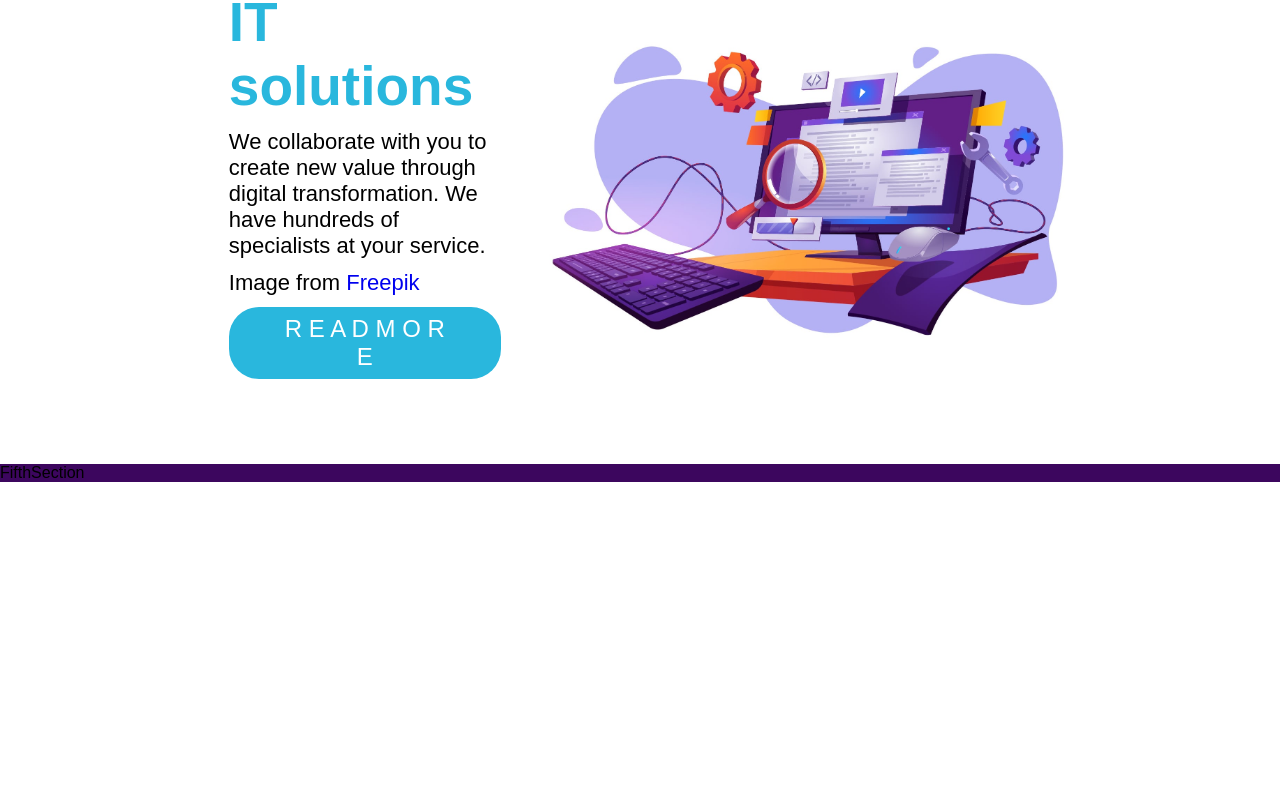
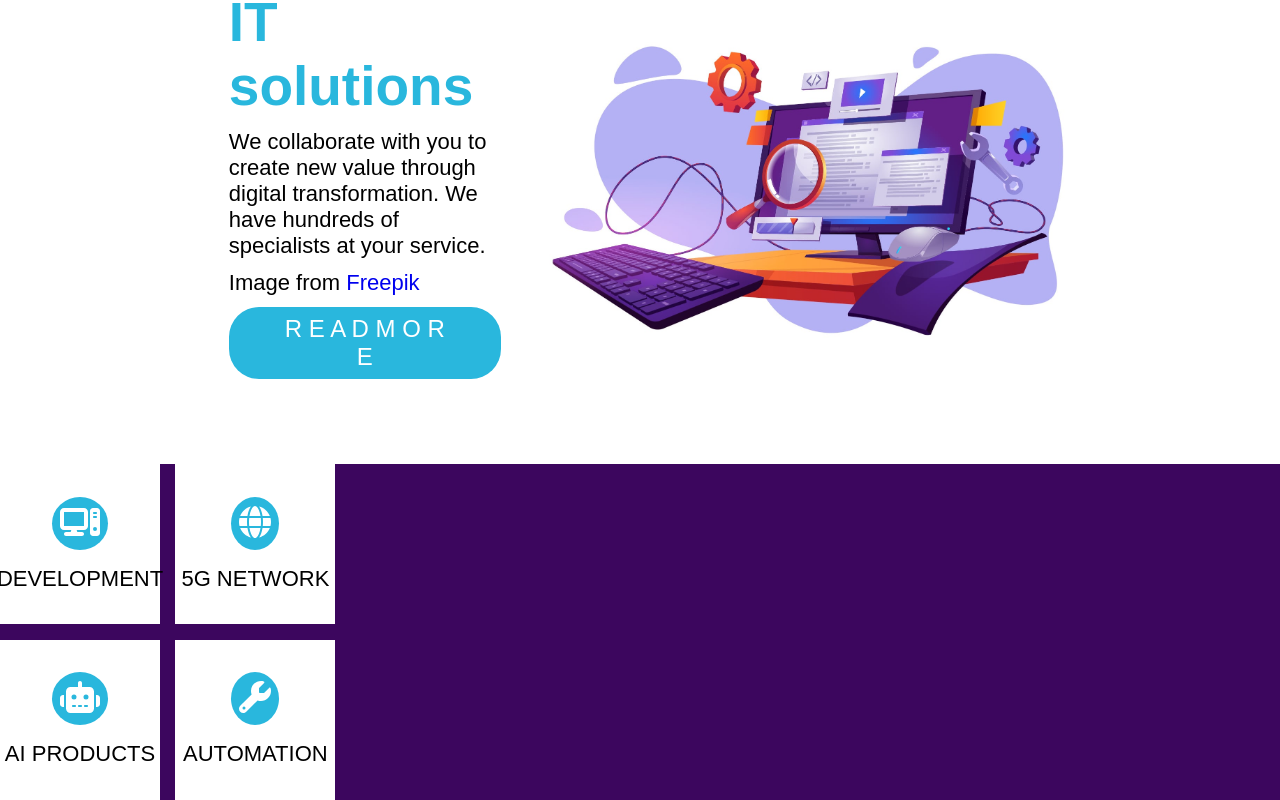
Before and after one commit to khashayaryaghma/WebSoftwareDevelopers, a React (Create React App) app in the folder client/: page / in a window 1280 px wide. Shown: the part 2346-3146 px from the top of the page. Before the commit the page ends 2828 px from the top, so only its background shows below. Built offline with nearby package versions, Linux system fonts and the light colour scheme.

Commit message:
add Grid

```diff
--- a/client/src/components/FifthSection/FifthSection.js
+++ b/client/src/components/FifthSection/FifthSection.js
@@ -1,10 +1,48 @@
-import { StyledFifthSection } from "./FifthSection.styles"
+import {
+    GridContainer,
+    StyledBox,
+    StyledDiv,
+    StyledFifthSection,
+} from "./FifthSection.styles";
+import { FontAwesomeIcon } from "@fortawesome/react-fontawesome";
+import {
+    faComputer,
+    faGlobe,
+    faRobot,
+    faWrench,
+} from "@fortawesome/free-solid-svg-icons";
 
-
-function FifthSection({bgColor}) {
-  return (
-    <StyledFifthSection bgColor={bgColor}>FifthSection</StyledFifthSection>
-  )
+function FifthSection({ bgColor }) {
+    return (
+        <StyledFifthSection bgColor={bgColor}>
+            <GridContainer>
+                <StyledBox>
+                    <StyledDiv>
+                        <FontAwesomeIcon icon={faComputer} />
+                    </StyledDiv>
+                    <p className="para">DEVELOPMENT</p>
+                </StyledBox>
+                <StyledBox>
+                    <StyledDiv>
+                        <FontAwesomeIcon icon={faGlobe} />
+                    </StyledDiv>
+                    <p className="para">5G NETWORK</p>
+                </StyledBox>
+                <StyledBox>
+                    <StyledDiv>
+                        <FontAwesomeIcon icon={faRobot} />
+                    </StyledDiv>
+                    <p className="para">AI PRODUCTS</p>
+                </StyledBox>
+                <StyledBox>
+                    <StyledDiv>
+                        <FontAwesomeIcon icon={faWrench} />
+                    </StyledDiv>
+                    <p className="para">AUTOMATION</p>
+                </StyledBox>
+            </GridContainer>
+        </StyledFifthSection>
+    );
 }
 
-export default FifthSection
+export default FifthSection;
--- a/client/src/components/FifthSection/FifthSection.styles.js
+++ b/client/src/components/FifthSection/FifthSection.styles.js
@@ -3,4 +3,29 @@ import styled from "styled-components";
 export const StyledFifthSection = styled.section`
     background-color: ${(props) =>
         props.bgColor === "purple" ? "#3C065E" : props.bgColor};
+    display: flex;
 `;
+
+export const GridContainer = styled.section`
+    display: grid;
+    grid-template-columns: 1fr 1fr;
+    grid-gap: 1.2vmax;
+`;
+export const StyledBox = styled.div`
+    background-color: white;
+    width: 10rem;
+    height: 10rem;
+    display: flex;
+    flex-direction: column;
+    justify-content: center;
+    align-items: center;
+`;
+
+export const StyledDiv = styled.div`
+    font-size: 2rem;
+    border-radius: 50%;
+    margin-bottom: 1rem;
+    padding: 0.5rem;
+    background-color: #29b7dd;
+    color: white;
+`;
```
